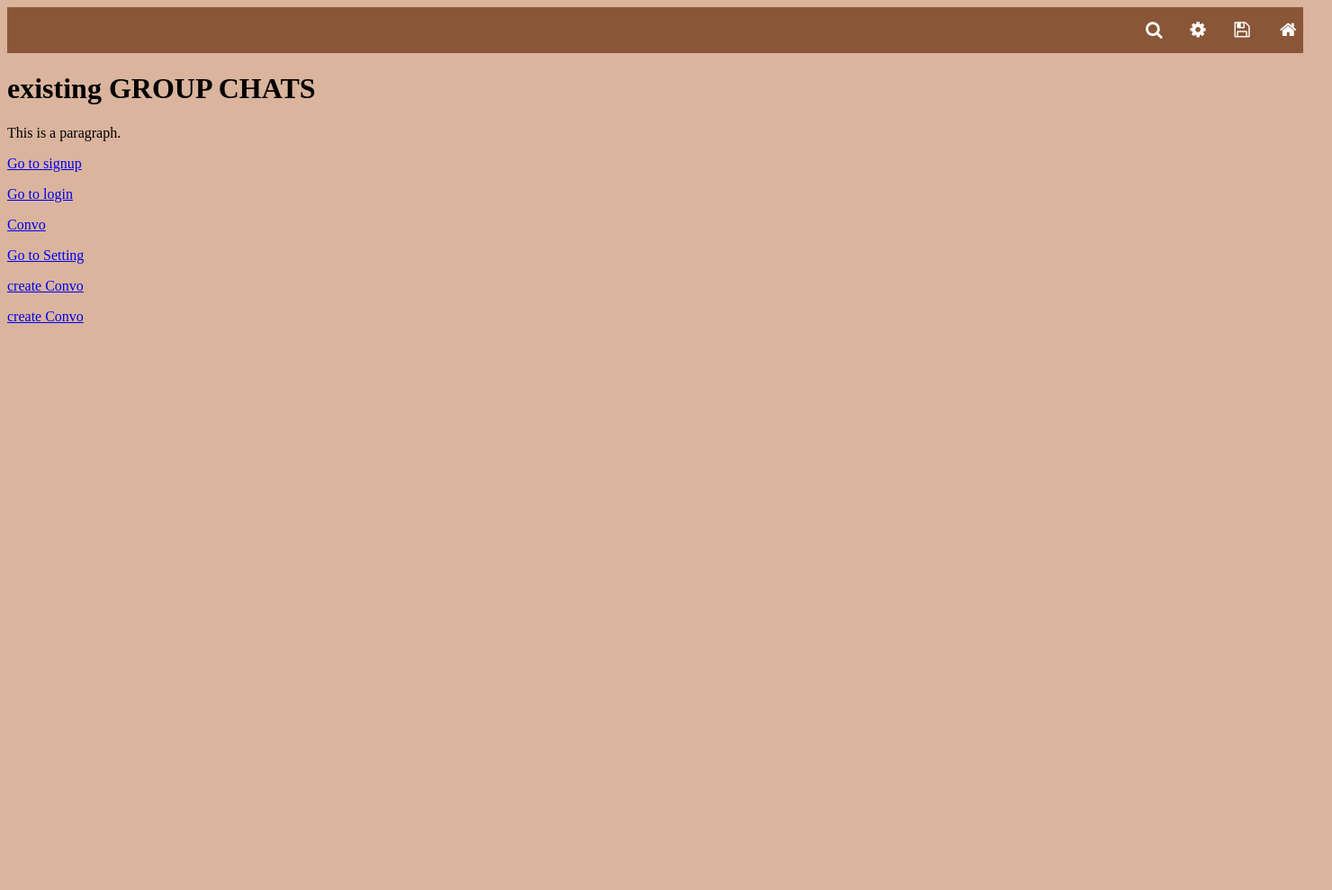
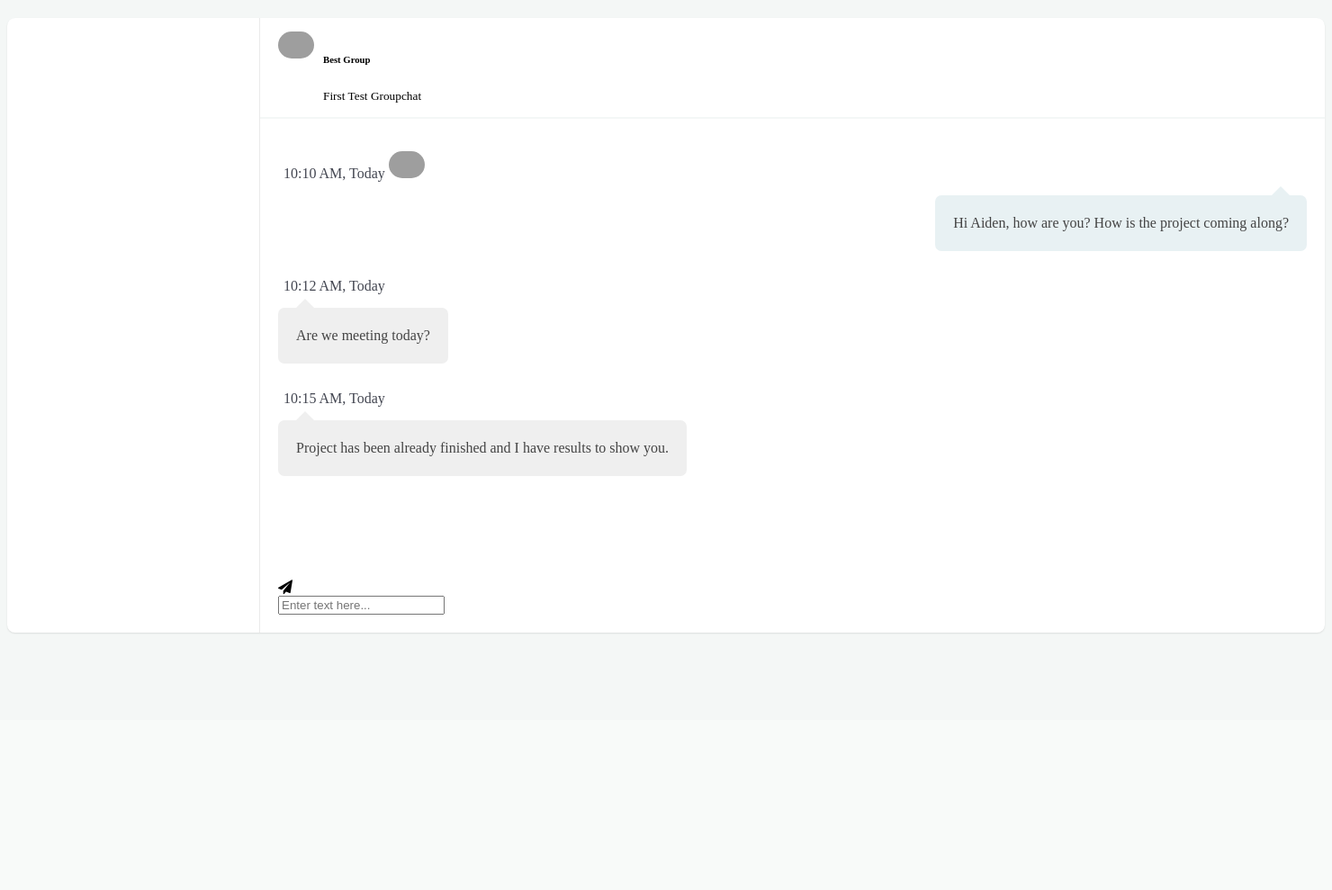
Before and after one commit to maddogg91/study-buddy, a Flask app: template templates/existingGroups.html in a window 1480 px wide. Shown: the whole page at 90% size. After the commit the page ends 704 px from the top, so only its background shows below. Run offline with Flask 2, Linux system fonts and the light colour scheme; the template is opened without the code that fills it, so the values that code supplies are empty; parts of the project's set-up code (start-up, migrations or seed data) failed here and were passed over; grey boxes are pictures that could not be loaded.

Commit message:
working front end and functionality of db view of groupchats

```diff
--- /dev/null
+++ b/static/groupchats.css
@@ -0,0 +1,278 @@
+body{
+    background-color: #f4f7f6;
+    margin-top:20px;
+}
+/*nav bar*/
+.navbar {
+    width: 100%;
+    background-color: #895737;
+    overflow: hidden;
+    }
+
+    .navbar a {
+    float: right;
+    width: 20%;
+    text-align: center;
+    padding: 20 px;
+    transition: all 0.3s ease;
+    color: white;
+    font-size: 20px;
+    position: center;
+    }
+
+    .navbar a:hover {
+    background-color: #5E3023;
+    position: center;
+    }
+.card {
+    background: #fff;
+    transition: .5s;
+    border: 0;
+    margin-bottom: 30px;
+    border-radius: .55rem;
+    position: relative;
+    width: 100%;
+    box-shadow: 0 1px 2px 0 rgb(0 0 0 / 10%);
+}
+.chat-app .people-list {
+    width: 280px;
+    position: absolute;
+    left: 0;
+    top: 0;
+    padding: 20px;
+    z-index: 7
+}
+
+.chat-app .chat {
+    margin-left: 280px;
+    border-left: 1px solid #eaeaea
+}
+
+.people-list {
+    -moz-transition: .5s;
+    -o-transition: .5s;
+    -webkit-transition: .5s;
+    transition: .5s
+}
+
+.people-list .chat-list li {
+    padding: 10px 15px;
+    list-style: none;
+    border-radius: 3px
+}
+
+.people-list .chat-list li:hover {
+    background: #efefef;
+    cursor: pointer
+}
+
+.people-list .chat-list li.active {
+    background: #efefef
+}
+
+.people-list .chat-list li .name {
+    font-size: 15px
+}
+
+.people-list .chat-list img {
+    width: 45px;
+    border-radius: 50%
+}
+
+.people-list img {
+    float: left;
+    border-radius: 50%
+}
+
+.people-list .about {
+    float: left;
+    padding-left: 8px
+}
+
+.people-list .status {
+    color: #999;
+    font-size: 13px
+}
+
+.chat .chat-header {
+    padding: 15px 20px;
+    border-bottom: 2px solid #f4f7f6
+}
+
+.chat .chat-header img {
+    float: left;
+    border-radius: 40px;
+    width: 40px
+}
+
+.chat .chat-header .chat-about {
+    float: left;
+    padding-left: 10px
+}
+
+.chat .chat-history {
+    padding: 20px;
+    border-bottom: 2px solid #fff
+}
+
+.chat .chat-history ul {
+    padding: 0
+}
+
+.chat .chat-history ul li {
+    list-style: none;
+    margin-bottom: 30px
+}
+
+.chat .chat-history ul li:last-child {
+    margin-bottom: 0px
+}
+
+.chat .chat-history .message-data {
+    margin-bottom: 15px
+}
+
+.chat .chat-history .message-data img {
+    border-radius: 40px;
+    width: 40px
+}
+
+.chat .chat-history .message-data-time {
+    color: #434651;
+    padding-left: 6px
+}
+
+.chat .chat-history .message {
+    color: #444;
+    padding: 18px 20px;
+    line-height: 26px;
+    font-size: 16px;
+    border-radius: 7px;
+    display: inline-block;
+    position: relative
+}
+
+.chat .chat-history .message:after {
+    bottom: 100%;
+    left: 7%;
+    border: solid transparent;
+    content: " ";
+    height: 0;
+    width: 0;
+    position: absolute;
+    pointer-events: none;
+    border-bottom-color: #fff;
+    border-width: 10px;
+    margin-left: -10px
+}
+
+.chat .chat-history .my-message {
+    background: #efefef
+}
+
+.chat .chat-history .my-message:after {
+    bottom: 100%;
+    left: 30px;
+    border: solid transparent;
+    content: " ";
+    height: 0;
+    width: 0;
+    position: absolute;
+    pointer-events: none;
+    border-bottom-color: #efefef;
+    border-width: 10px;
+    margin-left: -10px
+}
+
+.chat .chat-history .other-message {
+    background: #e8f1f3;
+    text-align: right
+}
+
+.chat .chat-history .other-message:after {
+    border-bottom-color: #e8f1f3;
+    left: 93%
+}
+
+.chat .chat-message {
+    padding: 20px
+}
+
+.online,
+.offline,
+.me {
+    margin-right: 2px;
+    font-size: 8px;
+    vertical-align: middle
+}
+
+.online {
+    color: #86c541
+}
+
+.offline {
+    color: #e47297
+}
+
+.me {
+    color: #1d8ecd
+}
+
+.float-right {
+    float: right
+}
+
+.clearfix:after {
+    visibility: hidden;
+    display: block;
+    font-size: 0;
+    content: " ";
+    clear: both;
+    height: 0
+}
+
+@media only screen and (max-width: 767px) {
+    .chat-app .people-list {
+        height: 465px;
+        width: 100%;
+        overflow-x: auto;
+        background: #fff;
+        left: -400px;
+        display: none
+    }
+    .chat-app .people-list.open {
+        left: 0
+    }
+    .chat-app .chat {
+        margin: 0
+    }
+    .chat-app .chat .chat-header {
+        border-radius: 0.55rem 0.55rem 0 0
+    }
+    .chat-app .chat-history {
+        height: 300px;
+        overflow-x: auto
+    }
+}
+
+@media only screen and (min-width: 768px) and (max-width: 992px) {
+    .chat-app .chat-list {
+        height: 650px;
+        overflow-x: auto
+    }
+    .chat-app .chat-history {
+        height: 600px;
+        overflow-x: auto
+    }
+}
+
+@media only screen and (min-device-width: 768px) and (max-device-width: 1024px) and (orientation: landscape) and (-webkit-min-device-pixel-ratio: 1) {
+    .chat-app .chat-list {
+        height: 480px;
+        overflow-x: auto
+    }
+    .chat-app .chat-history {
+        height: calc(100vh - 350px);
+        overflow-x: auto
+    }
+}
--- a/templates/existingGroups.html
+++ b/templates/existingGroups.html
@@ -2,36 +2,79 @@
 <html>
 <head>
 <title>Login</title>
-<link rel="stylesheet" href="/static/createGroup.css">
+<link rel="stylesheet" href="/static/groupchats.css">
 <link rel="stylesheet" href="https://cdnjs.cloudflare.com/ajax/libs/font-awesome/4.7.0/css/font-awesome.min.css">
-
+<link href="https://maxcdn.bootstrapcdn.com/font-awesome/4.7.0/css/font-awesome.min.css" rel="stylesheet" />
 </head>
 <body>
-  <div class="navbar">
-    <ul>
-    <li><a href="/home"><i class="fa fa-home"></a></i></a></li>
-    <li><a href="#"><i class="fa fa-save"></i></a></li></li>
-    <li><a href="/settings"><i class="fa fa-gear"></a></i></a></li>
-    <li><a href="/search"><i class="fa fa-search"></a></i></a></li>
-    </ul>
+<div class="container">
+<div class="row clearfix">
+    <div class="col-lg-12">
+        <div class="card chat-app">
+            <div id="plist" class="people-list">
+                <ul class="list-unstyled chat-list mt-2 mb-0">
+                  {%for i in range(0, len)%}
+
+                    <li class="clearfix">
+                        <img src="https://bootdey.com/img/Content/avatar/avatar1.png" alt="avatar">
+                        <div class="about">
+                            <div class="name">{{results[i].name}}</div>
+                            <div class="status">  {{results[i].description}}</div>
+                        </div>
+                    </li>
+                    {%endfor%}
+
+                </ul>
+            </div>
+            <div class="chat">
+                <div class="chat-header clearfix">
+                    <div class="row">
+                        <div class="col-lg-6">
+                            <a href="javascript:void(0);" data-toggle="modal" data-target="#view_info">
+                                <img src="https://bootdey.com/img/Content/avatar/avatar2.png" alt="avatar">
+                            </a>
+                            <div class="chat-about">
+                                <h6 class="m-b-0">Best Group</h6>
+                                <small>First Test Groupchat</small>
+                            </div>
+                        </div>
+                    </div>
+                </div>
+                <div class="chat-history">
+                    <ul class="m-b-0">
+                        <li class="clearfix">
+                            <div class="message-data text-right">
+                                <span class="message-data-time">10:10 AM, Today</span>
+                                <img src="https://bootdey.com/img/Content/avatar/avatar7.png" alt="avatar">
+                            </div>
+                            <div class="message other-message float-right"> Hi Aiden, how are you? How is the project coming along? </div>
+                        </li>
+                        <li class="clearfix">
+                            <div class="message-data">
+                                <span class="message-data-time">10:12 AM, Today</span>
+                            </div>
+                            <div class="message my-message">Are we meeting today?</div>
+                        </li>
+                        <li class="clearfix">
+                            <div class="message-data">
+                                <span class="message-data-time">10:15 AM, Today</span>
+                            </div>
+                            <div class="message my-message">Project has been already finished and I have results to show you.</div>
+                        </li>
+                    </ul>
+                </div>
+                <div class="chat-message clearfix">
+                    <div class="input-group mb-0">
+                        <div class="input-group-prepend">
+                            <span class="input-group-text"><i class="fa fa-send"></i></span>
+                        </div>
+                        <input type="text" class="form-control" placeholder="Enter text here...">
+                    </div>
+                </div>
+            </div>
+        </div>
     </div>
-<h1>existing GROUP CHATS</h1>
-<p>This is a paragraph.</p>
-<p><a href="/signUp">Go to signup</a></p>
-<p><a href="/login">Go to login</a></p>
-<p><a href="/currentConvo">Convo</a></p>
-<p><a href="/settings">Go to Setting</a></p>
-<p><a href="/createGroup">create Convo</a></p>
-<p><a href="/home">create Convo</a></p>
-	<br><br><br><br>
-	<!-- For loop for search results -->
-  {%for i in range(0, len)%}
-  <h4>{{results[i].name}}
-  <br>
-  {{results[i].description}}
-  </h4>
-  <br>
-{%endfor%}
-
+</div>
+</div>
 </body>
 </html>
```
